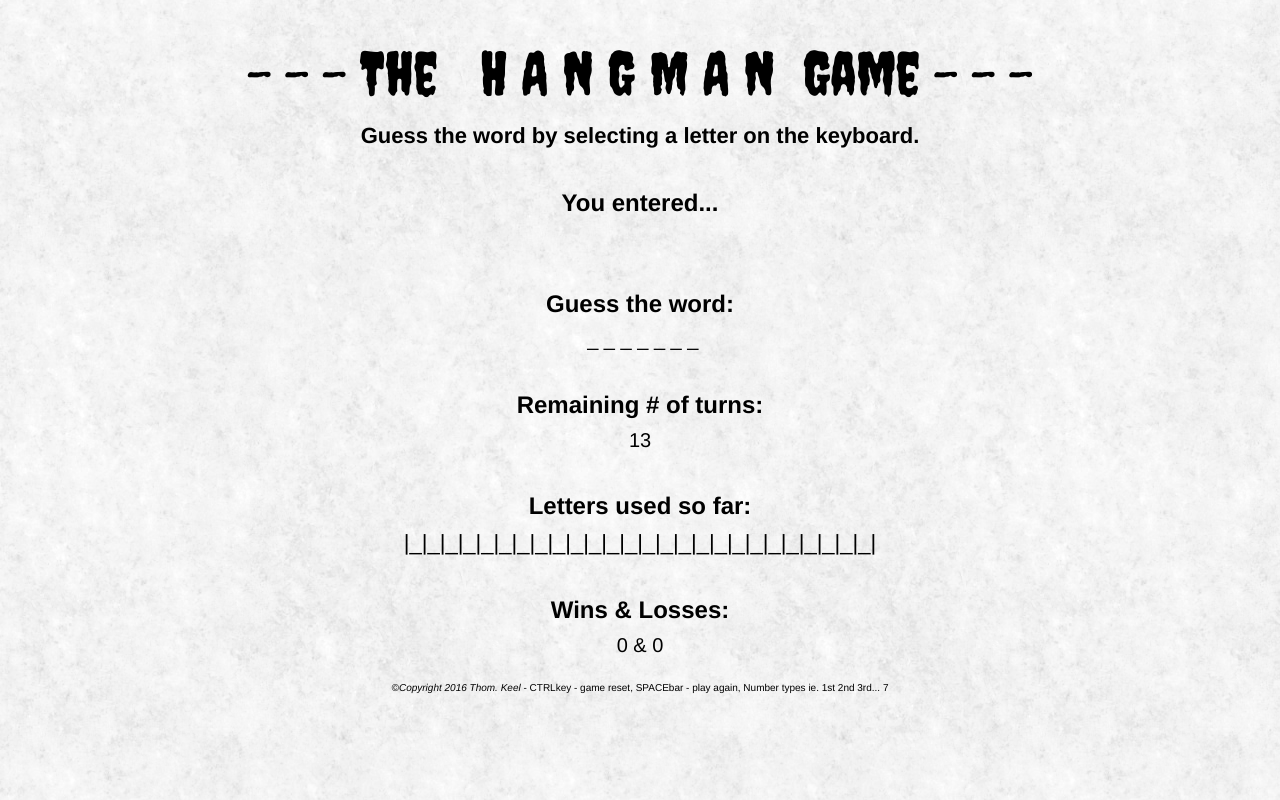
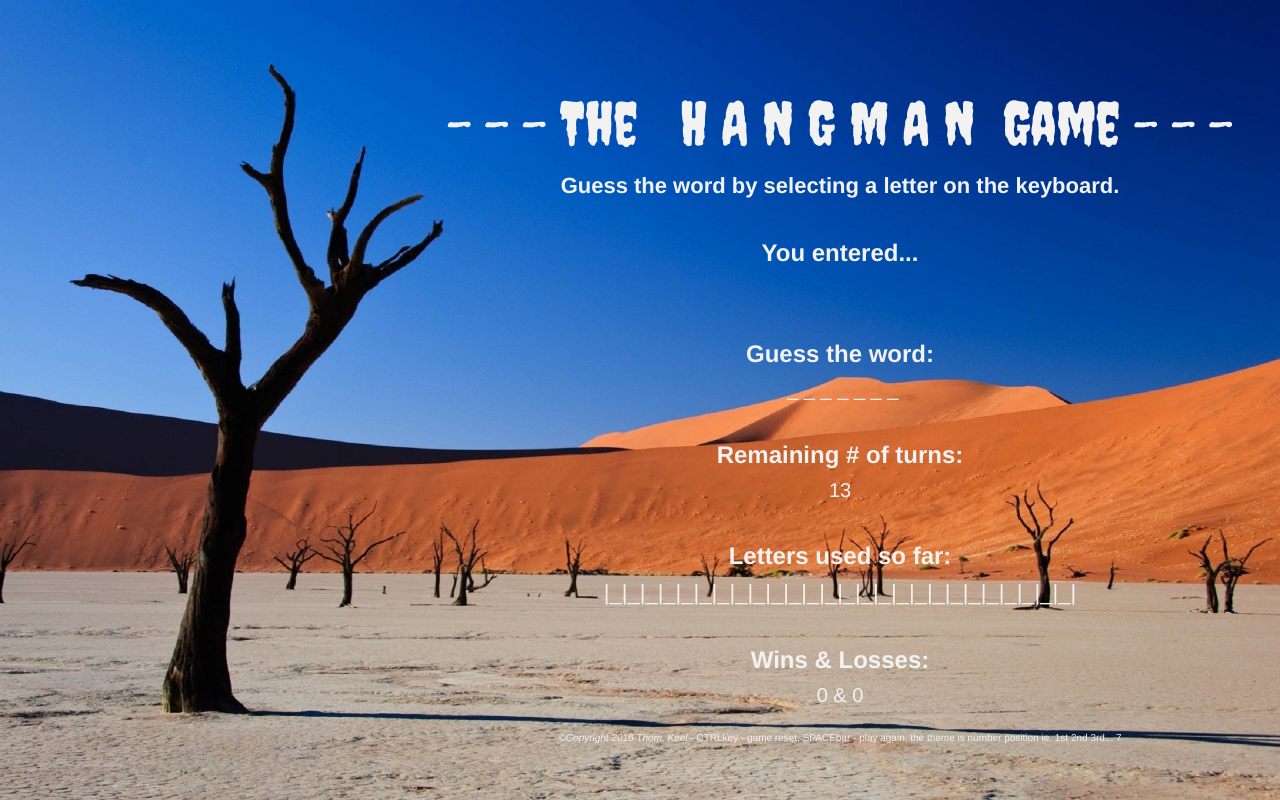
Before and after one commit to ThomK1429/week-3-game, a PHP site: page / in a window 1280 px wide. Run offline with PHP 8.4, Linux system fonts and the light colour scheme.

Commit message:
change background and adj css sizing to 1366x768

```diff
--- a/assets/css/style.css
+++ b/assets/css/style.css
@@ -1,5 +1,24 @@
 
 body{
+	/*
+	http://subtlepatterns2015.subtlepatterns.netdna-cdn.com/patterns/fresh_snow.png
+	http://subtlepatterns.com/fresh-snow/
+	https://www.google.com/search?q=fresh-snow.png+background&rlz=1C1SAVO_enUS647US687&espv=2&biw=1455&bih=707&tbm=isch&imgil=vf7WEdlMcNDDcM%253A%253Bb6mG3r_cKf9-VM%253Bhttp%25253A%25252F%25252Fsubtlepatterns.com%25252Ffresh-snow%25252F&source=iu&pf=m&fir=vf7WEdlMcNDDcM%253A%252Cb6mG3r_cKf9-VM%252C_&usg=__f0qjl4wbpVuv7WSTfdOfEHaOEwA%3D&ved=0ahUKEwjfqtz3qfDMAhUEcz4KHfzCDZcQyjcIKQ&ei=7QhDV5-AE4Tm-QH8hbe4CQ#imgrc=vf7WEdlMcNDDcM%3A
 	background-image: url("../images/fresh_snow.png");
+
+
+	//http://7-themes.com/6899962-free-desert-landscape-wallpaper.html
+	*/
+	background-image: url("../images/desert.jpg");
+
+
+	padding-top: 50px;
+	padding-left: 400px;
+	background-size:  100%;
+
+
+	background-repeat: no-repeat;
+
 	font-family: 'Ariel', 'Helvetica Neue', Helvetica, sans-serif;
+	color: #f2f2f2; /* For desert scene for readability */
 }
--- a/index.html
+++ b/index.html
@@ -366,7 +366,7 @@
 		<!-- Footer processing -->
 		<div style="padding-top:25px; font-size: 10px;">
 	  		<em> &copy;Copyright 2016 Thom. Keel </em> -
-	  		CTRLkey - game reset, SPACEbar - play again, Number types ie. 1st 2nd 3rd...
+	  		CTRLkey - game reset, SPACEbar - play again, the theme is number position ie. 1st 2nd 3rd...
 	  		<span id="rand_num"></span>
 	  		</span>
 	  	</div>
```
Also changed, not shown: assets/css/stylex.css (added, +16 -0 lines), assets/images/desert.jpg (added), assets/images/desert2.jpg (added).
